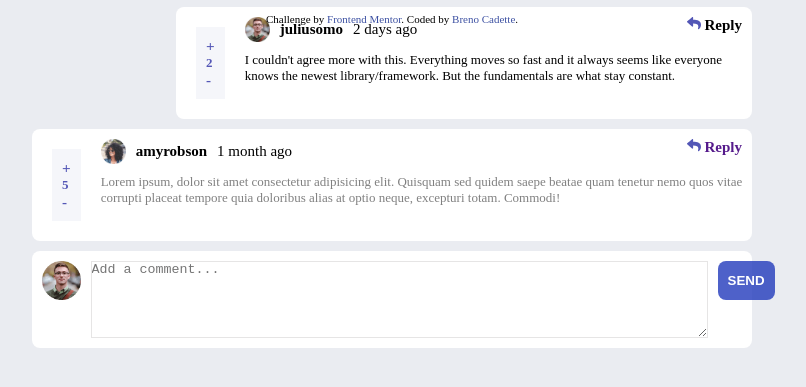
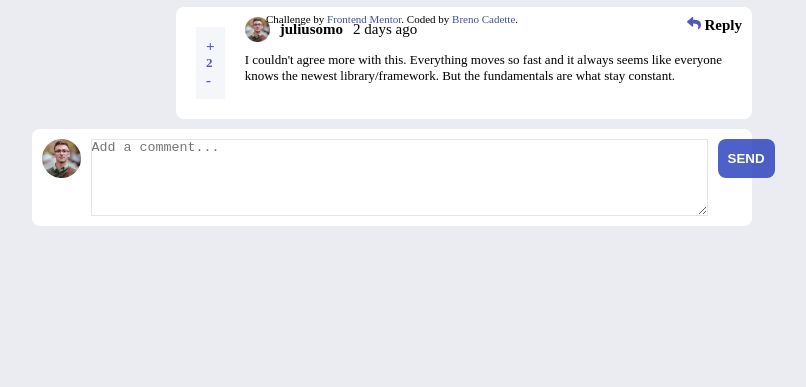
Before and after one commit to brenocadette/FM-01-interactive-comments-section-main, a plain HTML site: page index.html in a window 1280 px wide. Shown: the part 775-1162 px from the top of the page, without its empty margins (328-1134 px from the left). After the commit the page ends 1051 px from the top, so only its background shows below. Drawn offline with Linux system fonts and the light colour scheme.

Commit message:
actualizing

```diff
--- a/index.html
+++ b/index.html
@@ -30,7 +30,8 @@
   <main>
     <div id="reference"></div>
 
-    <div class="comentarioPost" id="commentPost01"> <!--Ou posso usar section aqui-->
+    <!-- Comentário teste
+    <div class="comentarioPost" id="commentPost01">
       <div class="likes">
         <h3 id="id_+_commentPost0commentComment0">+</h3>
         <p id="id_commentPost0commentComment0">5</p>
@@ -51,7 +52,7 @@
         <p class="textComment"> Lorem ipsum, dolor sit amet consectetur adipisicing elit. Quisquam sed quidem saepe beatae quam tenetur nemo quos vitae corrupti placeat tempore quia doloribus alias at optio neque, excepturi totam. Commodi!</p>
       </section>
     </div>
-
+  -->
 
 
     <div class="addCommentUser">
```
